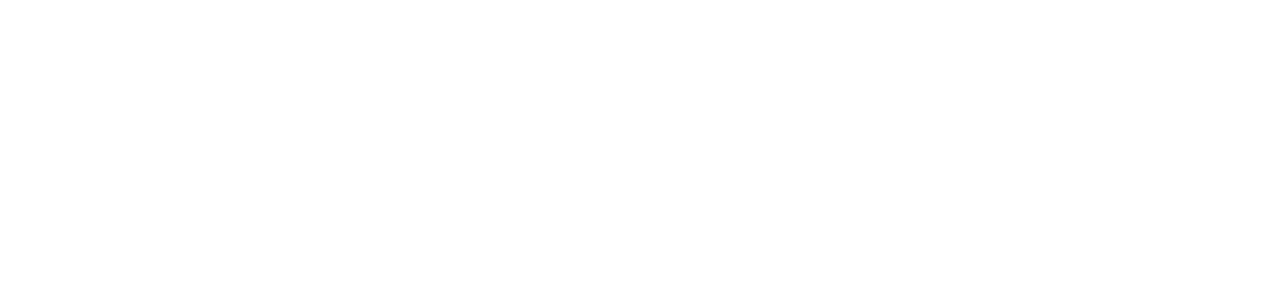
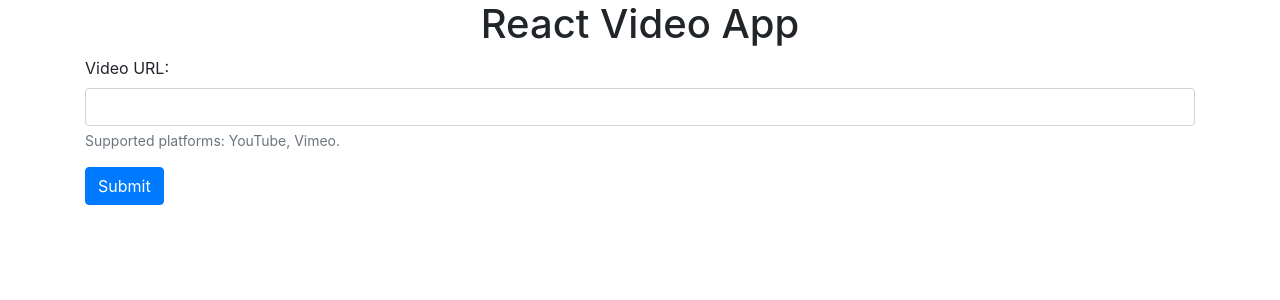
Before and after one commit to se7t/react-video-app, a React (Create React App) app: page / in a window 1280 px wide. Shown: the top 300 px of the page. Built offline with nearby package versions, Linux system fonts and the light colour scheme.

Commit message:
Add basic form functionality

```diff
--- a/src/App.js
+++ b/src/App.js
@@ -1,6 +1,30 @@
+import React from 'react'
+import { Button, Container, Form, FormGroup, FormText, Input, Label } from 'reactstrap'
+import { Controller, useForm } from "react-hook-form"
+
+
 function App() {
+  const { control, handleSubmit } = useForm();
+  const onSubmit = (data) => console.log(data);
+
   return (
     <div>
+      <Container>
+        <h1 className="text-center">React Video App</h1>
+        <Form onSubmit={handleSubmit(onSubmit)}>
+          <FormGroup>
+            <Label for="videoURL">Video URL:</Label>
+            <Controller
+            name="videoUrl"
+            control={control}
+            defaultValue=""
+            render={({ field }) => <Input {...field} />}
+            />
+            <FormText>Supported platforms: YouTube, Vimeo.</FormText>
+          </FormGroup>
+          <Button type="submit" color="primary">Submit</Button>
+        </Form>
+      </Container>
     </div>
   );
 }
```
